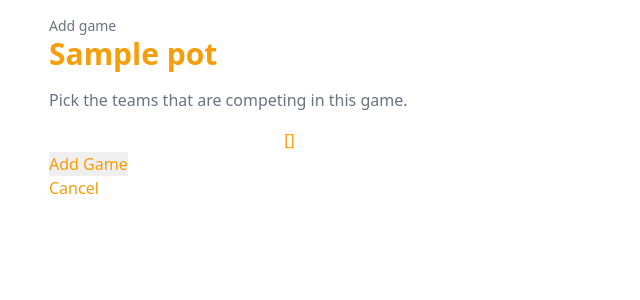
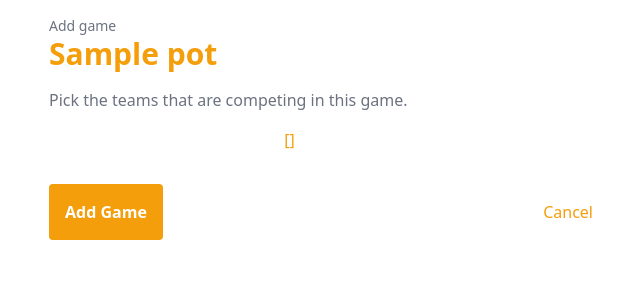
Before and after one commit to tbrlpld/potluck, a Django app: template potluck/pots/templates/pots/add_game.html in a window 1280 px wide. Shown: the part 56-356 px from the top of the page, without its empty margins (319-959 px from the left). Run offline with Django 3.2, Linux system fonts and the light colour scheme; the template is opened without the code that fills it: most values are stand-ins (such as "Sample title", 1, 10 or a date in 2020); form fields are guessed from the names that the template uses; style sheets or scripts are compiled from the project's sources; some libraries are stand-ins or nearby versions.

Commit message:
Add button and link style on add game screen

```diff
--- a/potluck/pots/templates/pots/add_game.html
+++ b/potluck/pots/templates/pots/add_game.html
@@ -21,17 +21,16 @@
         {% for team_id, team_label in form.teams.field.choices %}
             <li class="my-2">
                 <input type="checkbox" name="teams" value="{{ team_id }}" id="id_teams_{{ forloop.counter0 }}" class="hidden" >
-                <label class="block p-4 box font-bold text-center checked-checkbox-label" for="id_teams_{{ forloop.counter0 }}">
+                <label class="block p-4 box hover:bg-yellow-100 font-bold text-center checked-checkbox-label" for="id_teams_{{ forloop.counter0 }}">
                     {{ team_label }}
                 </label>
             </li>
         {% endfor %}
         </ul>
 
-
-        <input type="submit" value="Add Game">
+        <div class="mt-8 flex flex-row justify-between items-baseline">
+            <input type="submit" value="Add Game" class="p-4 btn">
+            <a class="link" href="{% url 'pot_detail' pot.id %}">Cancel</a>
+        </div>
     </form>
-    <p>
-        <a class="link" href="{% url 'pot_detail' pot.id %}">Cancel</a>
-    </p>
 {% endblock content %}
```
